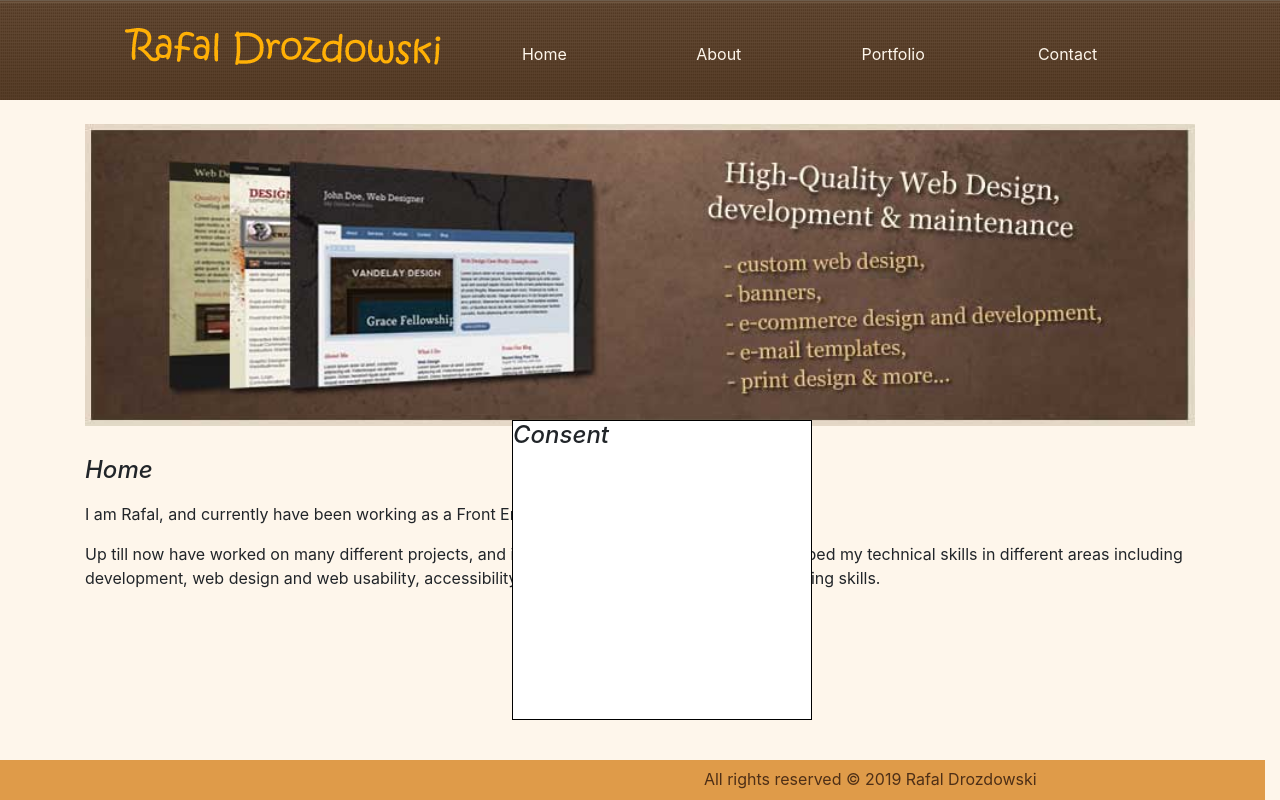
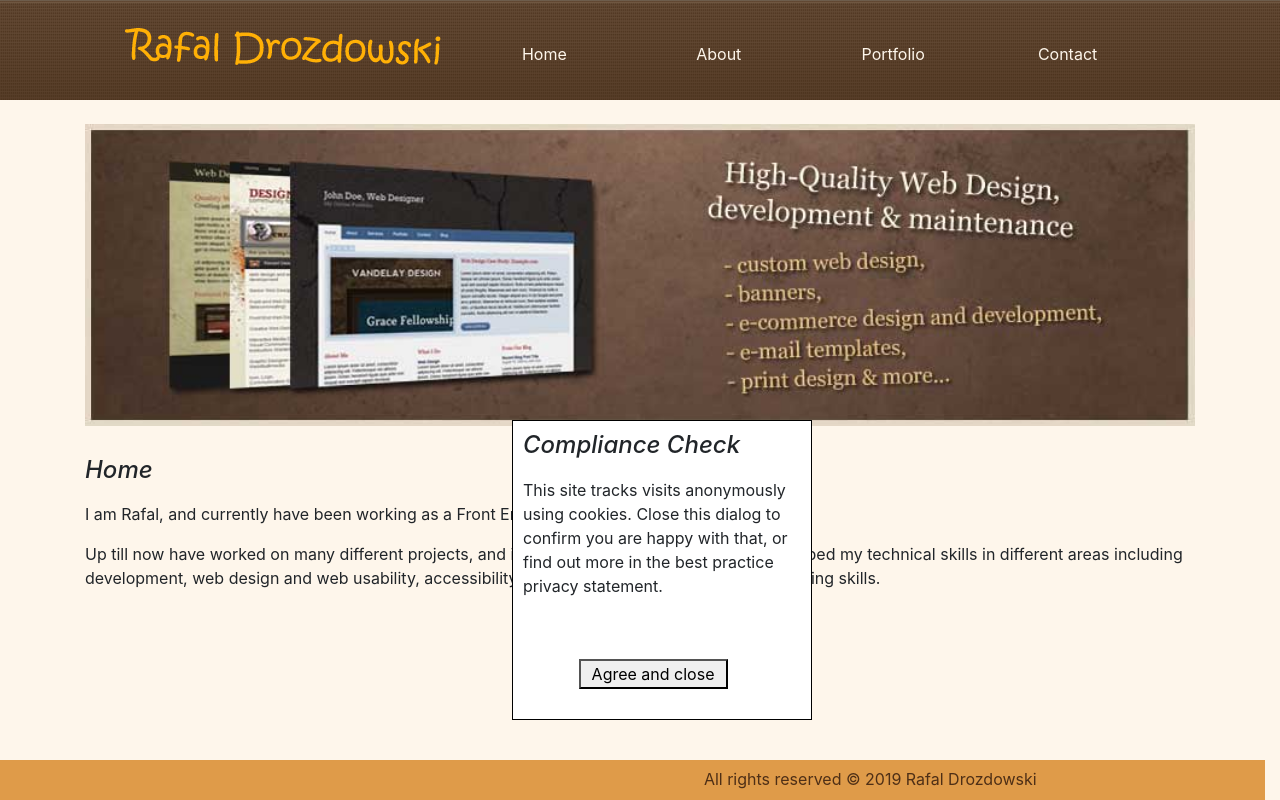
Before and after one commit to drozdek/react-app-boilerplate, a React app: page /Home#/ in a window 1280 px wide. Built offline with nearby package versions, Linux system fonts and the light colour scheme.

Commit message:
add gdpr popup

```diff
--- a/src/Components/UI/Popup/Styles.scss
+++ b/src/Components/UI/Popup/Styles.scss
@@ -5,6 +5,8 @@
 }
 
 .popup {
+  position: relative;
+  padding: 10px;
   position: fixed;
   bottom: 10%;
   left: 40%;
@@ -13,4 +15,13 @@
   width: 300px;
   background-color: rgba(255, 255, 255, 1);
   display: inline-block;
+
+  button {
+    width: 50%;
+    height: 30px;
+    position: absolute;
+    bottom: 10%;
+    left: 22%;
+  }
+
 }
--- a/src/Components/UI/Popup/index.jsx
+++ b/src/Components/UI/Popup/index.jsx
@@ -1,15 +1,51 @@
 import React, { Component } from 'react';
 import Styles from './Styles.scss';
 
+class Popup extends Component {
+  constructor() {
+    super();
+    this.state = {
+      consent: false
+    }
+  }
 
-class Popup extends Component {
+  /*
+  * onClick action
+  */
+  consentClick() {
+
+    /**
+     * set state key
+     */
+    this.setState({
+      consent: true
+    })
+
+    /**
+     * set localStorage key
+     */
+    window.localStorage.setItem(
+      'visited', true
+    )
+
+  }
+
   render() {
+    {
+      console.log(`Consent button ${this.state.consent}`);
+    }
+
     return (
       <div>
+        { this.state.consent === false ? (
         <div className={Styles.popup}>
-          <h4>Consent</h4>
-            <p></p>
+          <h4>Compliance Check</h4>
+          <p>This site tracks visits anonymously using cookies. Close this dialog to confirm you are happy with that, or find out more in the best practice privacy statement.</p>
+          <button className={Styles.button} onClick={this.consentClick.bind(this)}>Agree and close</button>
         </div>
+        ) : (
+          ""
+        )}
       </div>
     )
   }
```
